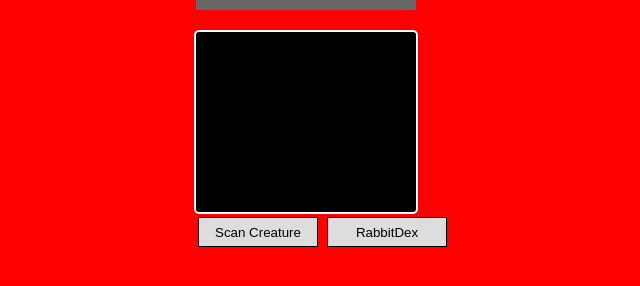
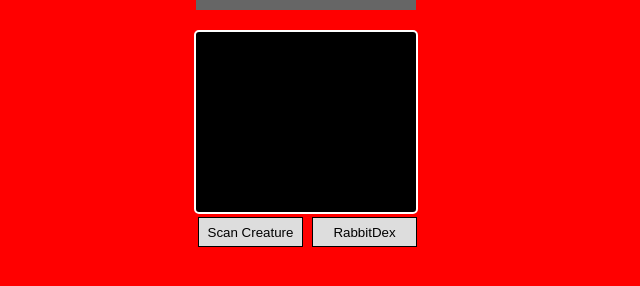
Before and after one commit to chaosmethod/RabbitDex, a plain HTML site: page index.html in a window 1280 px wide. Shown: the whole page, without its empty margins (334-974 px from the left). Drawn offline with Linux system fonts and the light colour scheme.

Commit message:
Update index.html

```diff
--- a/index.html
+++ b/index.html
@@ -36,12 +36,13 @@
       margin: 2px;
       display: inline-block;
       cursor: pointer;
-      width: 120px; /* Increased width to fit longer text */
+      width: 105px; /* Reduced width to prevent overflow */
       height: 30px; /* Uniform height */
       text-align: center; /* Center text */
       white-space: nowrap; /* Prevent wrapping */
       overflow: hidden; /* Hide overflow if needed */
       text-overflow: ellipsis; /* Ellipsis for too long text */
+      box-sizing: border-box; /* Include border/padding in width */
     }
     #rabbitdex-list img { width: 60px; vertical-align: middle; }
     #rabbitdex-list li { margin: 5px 0; }
```
